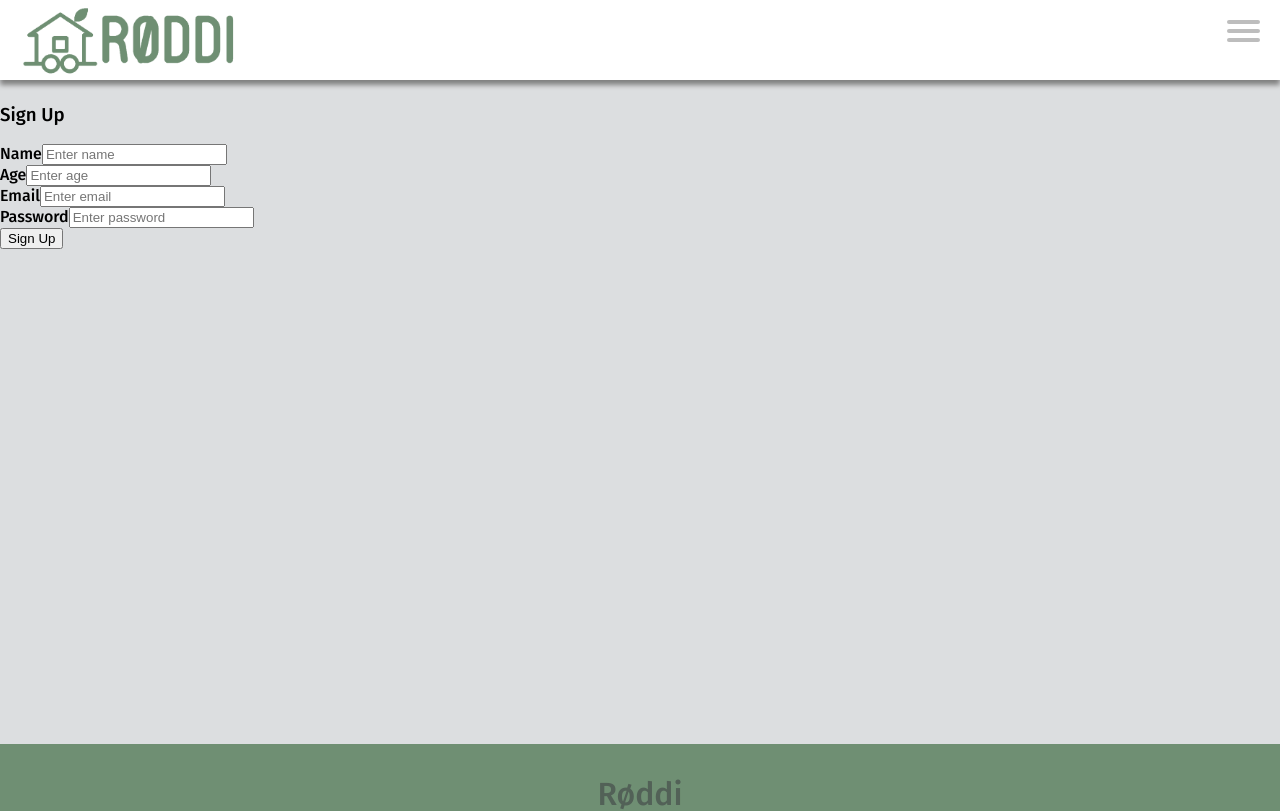
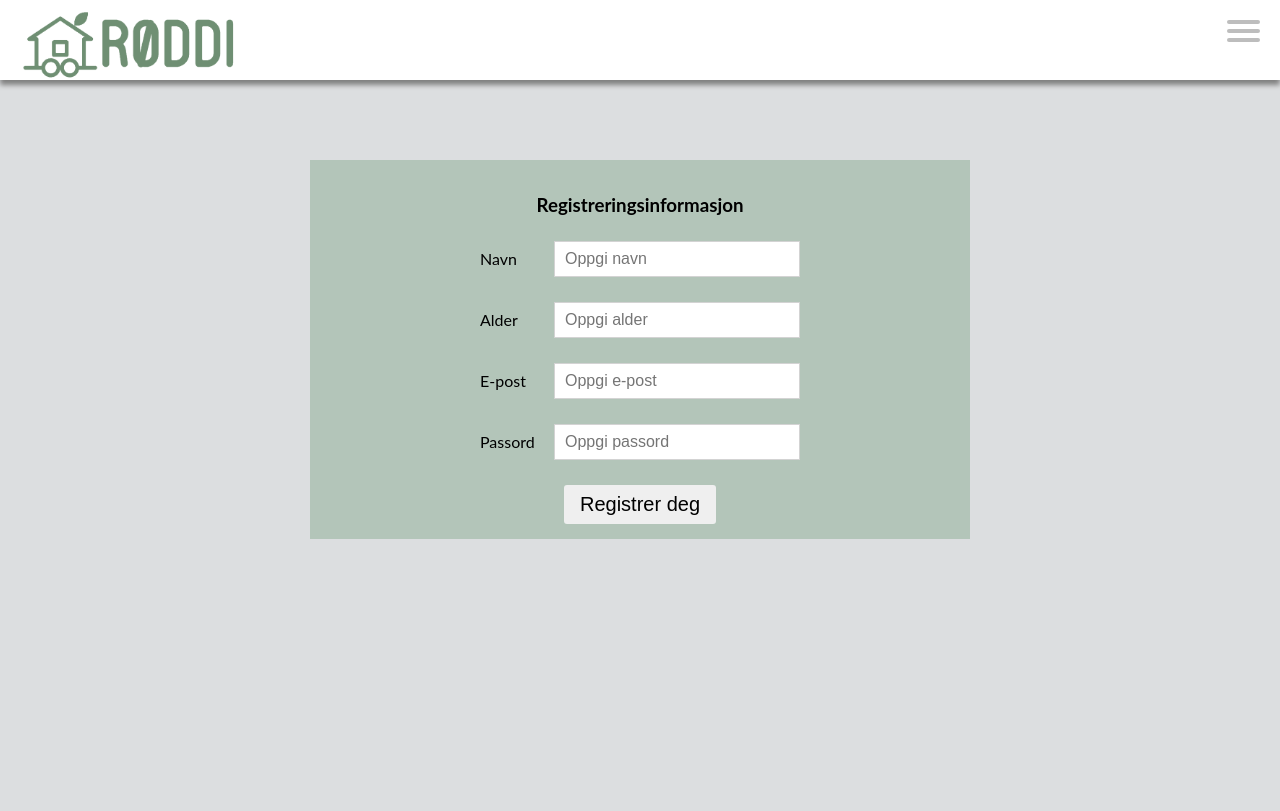
Before and after one commit to ingelinsu/roddi, a React (Create React App) app in the folder frontend/react-app/: page /registrering in a window 1280 px wide. Shown: the top 811 px of the page. Built offline with nearby package versions, Linux system fonts and the light colour scheme.

Commit message:
Registreringsside endringer og css

```diff
--- a/frontend/react-app/src/components/Register.css
+++ b/frontend/react-app/src/components/Register.css
@@ -1,60 +1,39 @@
-@import url('https://fonts.googleapis.com/css?family=Fira+Sans:400,500,600,700,800');
-
-* {
-  box-sizing: border-box;
-}
-body {
-  background: #dcdee0 !important;
-  min-height: 100vh;
-  display: flex;
-  font-weight: 400;
-  font-family: 'Fira Sans', sans-serif;
+.registerContainer input {
+  padding: 8px 10px;
+  border: solid 1px lightgrey;
+  font-size: medium;
+  width: 70%;
 }
 
-h1,h2,h3,h4,h5,h6,label,span {
-  font-weight: 500;
-  font-family: 'Fira Sans', sans-serif;
+.registerContainer input:hover {
+  border: solid 1px grey;
 }
 
-body, html, .App, #root, .auth-wrapper {
-  width: 100%;
-  height: 100%;
+.signUp {
+  text-align: center;
+  border-radius: 3px;
+  padding: 8px 16px;
+  font-size: 20px;
+  border: none;
+  margin-top: 25px;
 }
 
-.navbar-light {
-  background-color: #ffffff;
-  box-shadow: 0px 14px 80px rgba(34, 35, 58, 0.2);
+.signUp:hover {
+  background-color: rgb(230, 230, 230);
 }
 
-.auth-wrapper {
+.form-group {
+  width: 50%;
   display: flex;
-  justify-content: center;
-  flex-direction: column;
-  text-align: left;
+  justify-content: space-between;
+  align-items: center;
+  margin: 25px auto 0 auto;
 }
 
-.auth-inner {
-  width: 450px;
-  margin: auto;
-  background: #ffffff;
-  box-shadow: 0px 14px 80px rgba(34, 35, 58, 0.2);
-  padding: 40px 55px 45px 55px;
-  border-radius: 15px;
-  transition: all .3s;
+.registerContainer {
+  width: 50%;
+  margin: 75px auto 0 auto;
+  text-align: center;
+  background-color: #b3c5b9;
+  padding: 15px 10px;
 }
-
-.auth-wrapper .form-control:focus {
-  border-color: #15572e;
-  box-shadow: none;
-}
-
-.auth-wrapper h3 {
-  text-align: center;
-  margin: 0;
-  line-height: 1;
-  padding-bottom: 20px;
-}
-
-.custom-control-label {
-  font-weight: 400;
-}
--- a/frontend/react-app/src/pages/registrering.jsx
+++ b/frontend/react-app/src/pages/registrering.jsx
@@ -22,46 +22,49 @@ function Register({history}){
     }
 
     return (
+        <div className="registerContainer">
             <form>
-            <h3>Sign Up</h3>
+                <h3>Registreringsinformasjon</h3>
 
                 <div className="form-group">
-                <label>Name</label>
+                    <label>Navn</label>
                     <input type="name" className="form-control"
                     onChange={e => {setName(e.target.value);
                     }}
-                placeholder="Enter name" />
+                    placeholder="Oppgi navn" />
                 </div>
 
                 <div className="form-group">
-                <label>Age</label>
+                    <label>Alder</label>
                     <input type="age" className="form-control"
                     onChange={e => {setAge(e.target.value);
                     }}
-                    placeholder="Enter age" />
+                        placeholder="Oppgi alder" />
                 </div>
 
                 <div className="form-group">
-                <label>Email</label>
+                    <label>E-post</label>
                     <input type="email" className="form-control"
                     onChange={e => {setEmail(e.target.value);
                     }}
-                placeholder="Enter email" />
+                    placeholder="Oppgi e-post" />
                 </div>
 
                 <div className="form-group">
-                <label>Password</label>
+                    <label>Passord</label>
                     <input type="password" className="form-control"
                     onChange={e => {setPassword(e.target.value);
                     }}
-                placeholder="Enter password" />
+                    placeholder="Oppgi passord" />
                 </div>
 
                 <button type="button" onClick={() => sendResponse()}
-                className="btn btn-primary btn-block">
-                    Sign Up</button>
+                    className="signUp">
+                        Registrer deg
+                </button>
 
             </form>
+    </div>
         );
 }
 
```
Lines whose indentation alone changed are shown as unchanged.
